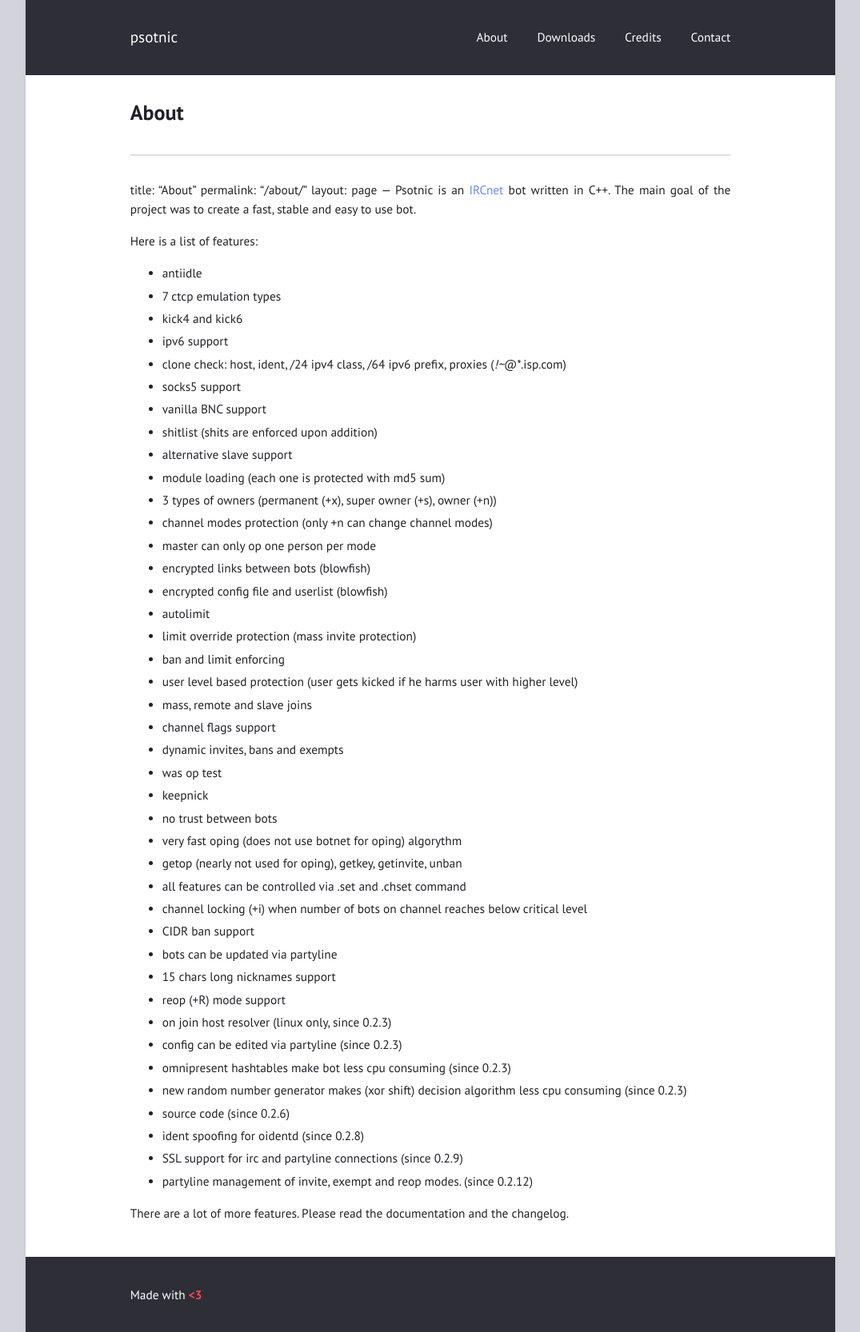
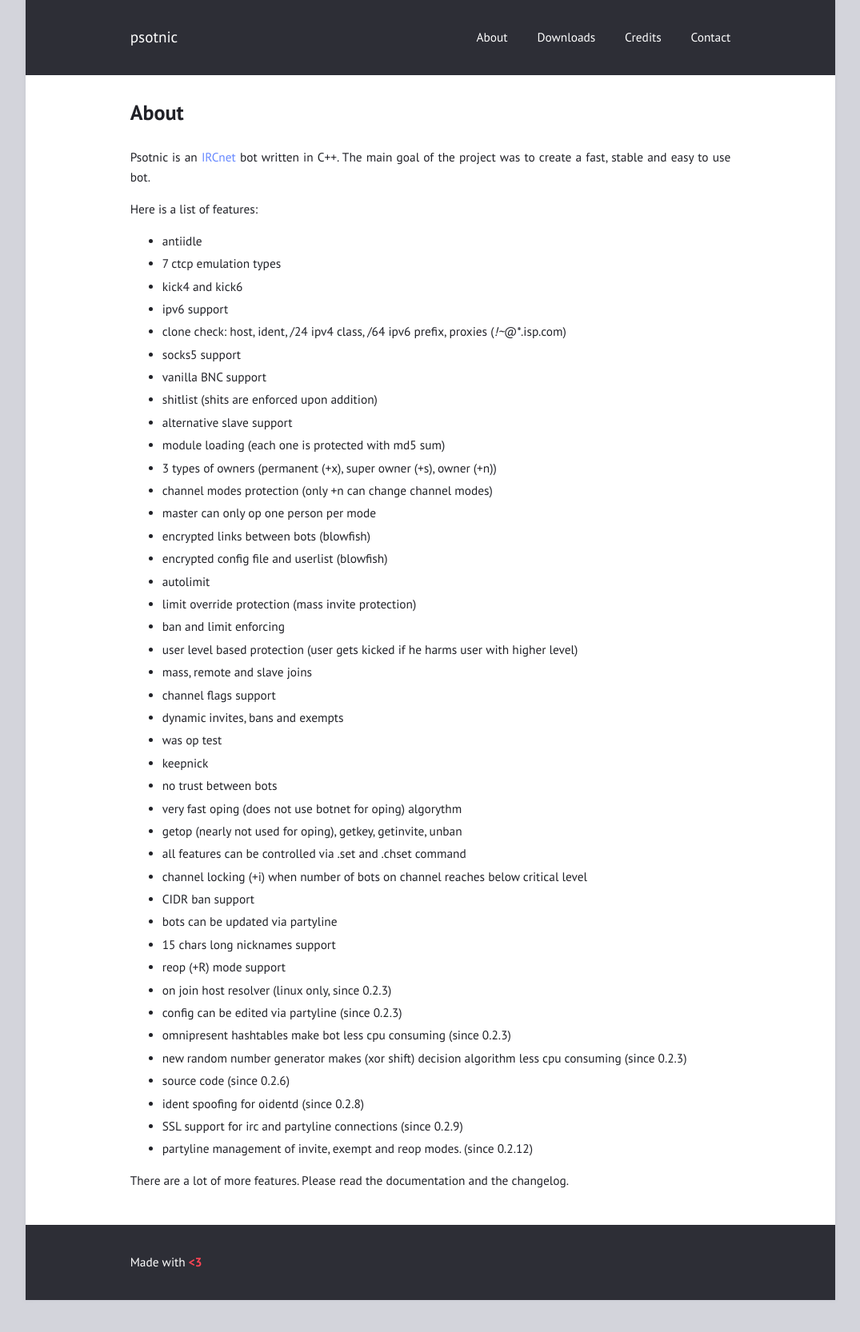
Before and after one commit to psotnic/gay.psotnic.github.io, a Jekyll site: the page built from index.html, in a window 1280 px wide. Shown: the whole page at 80% size, without its empty margins (102-1177 px from the left). Built offline with Jekyll 4.4.1, drawn with Linux system fonts in a browser that asks for light colours; after the commit the page ends 1626 px from its top, so only the background shows below that.

Commit message:
Update about.md

```diff
--- a/content/about.md
+++ b/content/about.md
@@ -1,8 +1,3 @@
----
-title: "About"
-permalink: "/about/"
-layout: page
----
 Psotnic is an [IRCnet](https://www.ircnet.com) bot written in C++. The main goal of the project was to create a fast, stable and easy to use bot.
 
 Here is a list of features:
```
